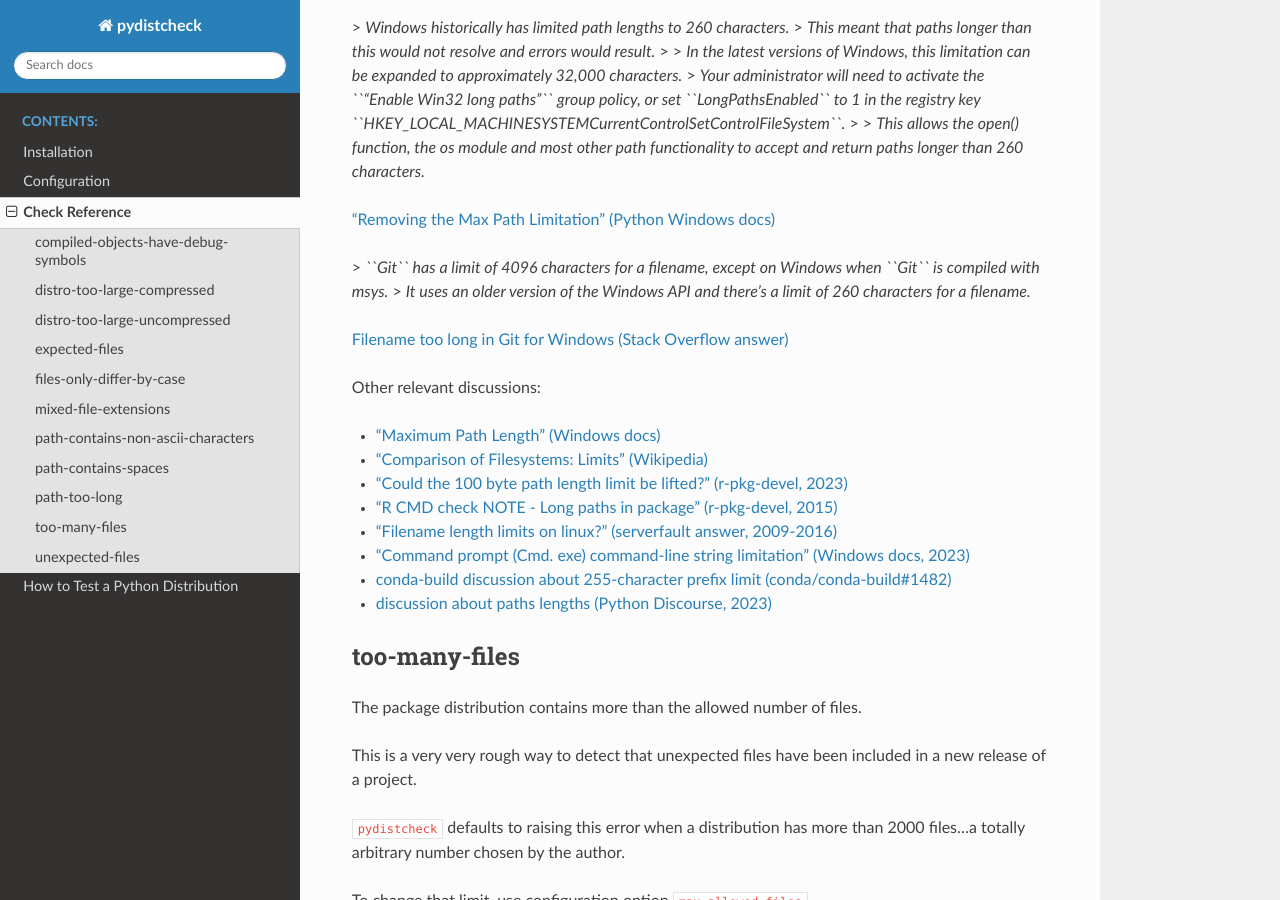
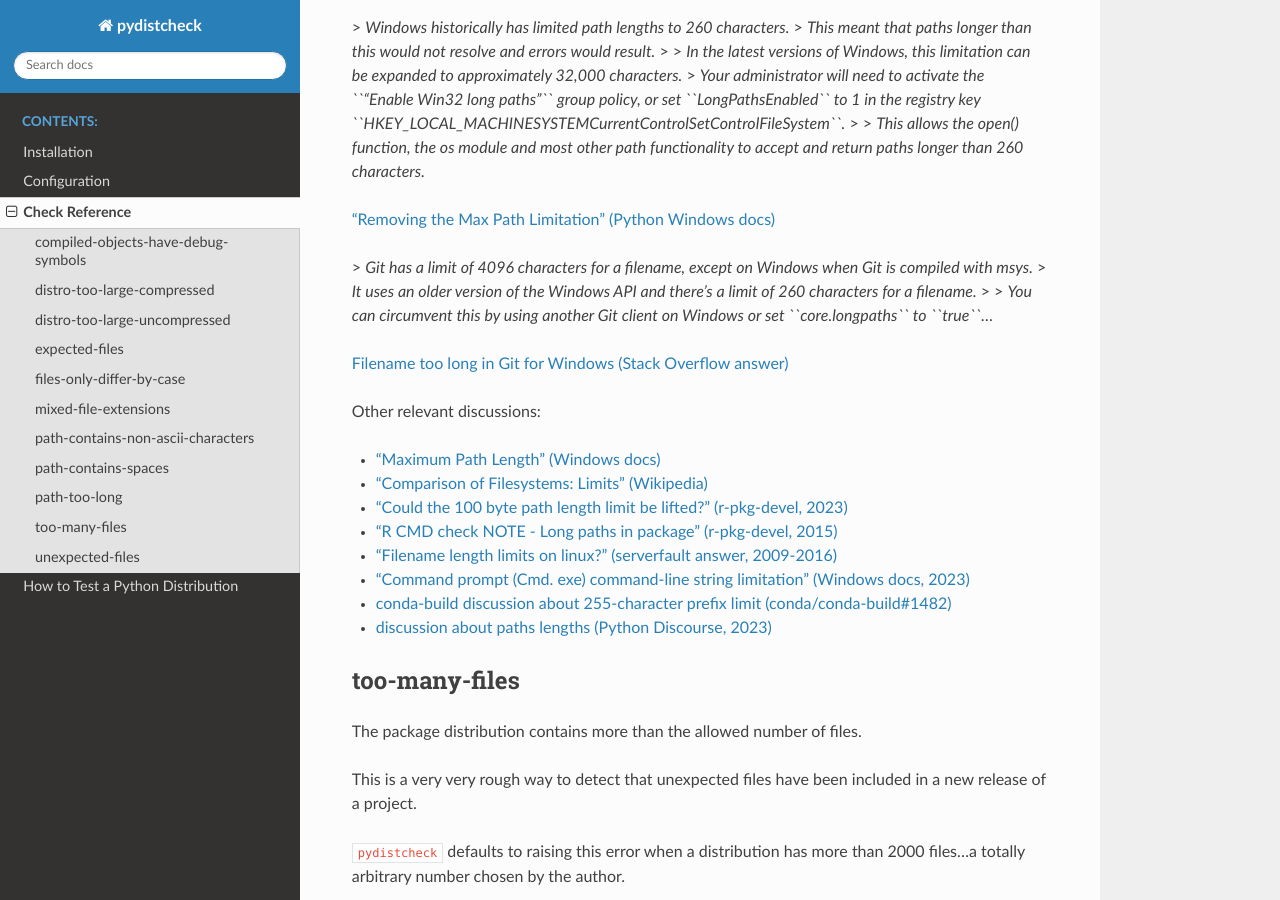
Before and after one commit to jameslamb/pydistcheck, a Sphinx documentation site: the page built from docs/check-reference.rst, in a window 1280 px wide and 900 px high, scrolled down 3693 px. Built offline with Sphinx 7.4.7 and the Read the Docs theme 2.0.0, drawn with Linux system fonts in a browser that asks for light colours.

Commit message:
fix docs

```diff
--- a/docs/check-reference.rst
+++ b/docs/check-reference.rst
@@ -155,8 +155,10 @@ See below for details.
 
 `"Removing the Max Path Limitation" (Python Windows docs) <https://docs.python.org/3/using/windows.html#removing-the-max-path-limitation>`__
 
-> *``Git`` has a limit of 4096 characters for a filename, except on Windows when ``Git`` is compiled with msys.*
+> *Git has a limit of 4096 characters for a filename, except on Windows when Git is compiled with msys.*
 > *It uses an older version of the Windows API and there's a limit of 260 characters for a filename.*
+>
+> *You can circumvent this by using another Git client on Windows or set ``core.longpaths`` to ``true``...*
 
 `Filename too long in Git for Windows (Stack Overflow answer) <https://stackoverflow.com/a/22575737/3986677>`__
 
```
